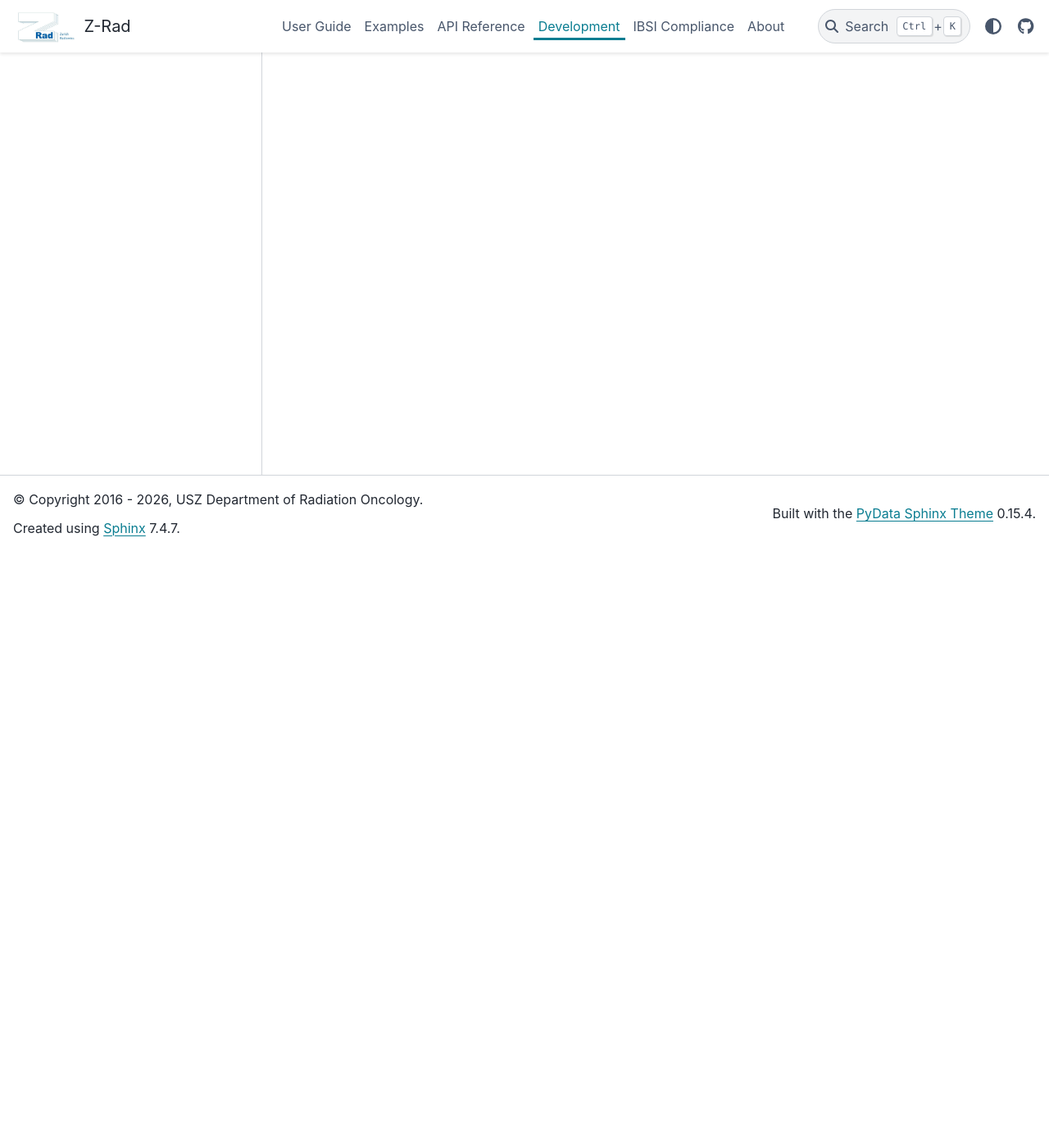
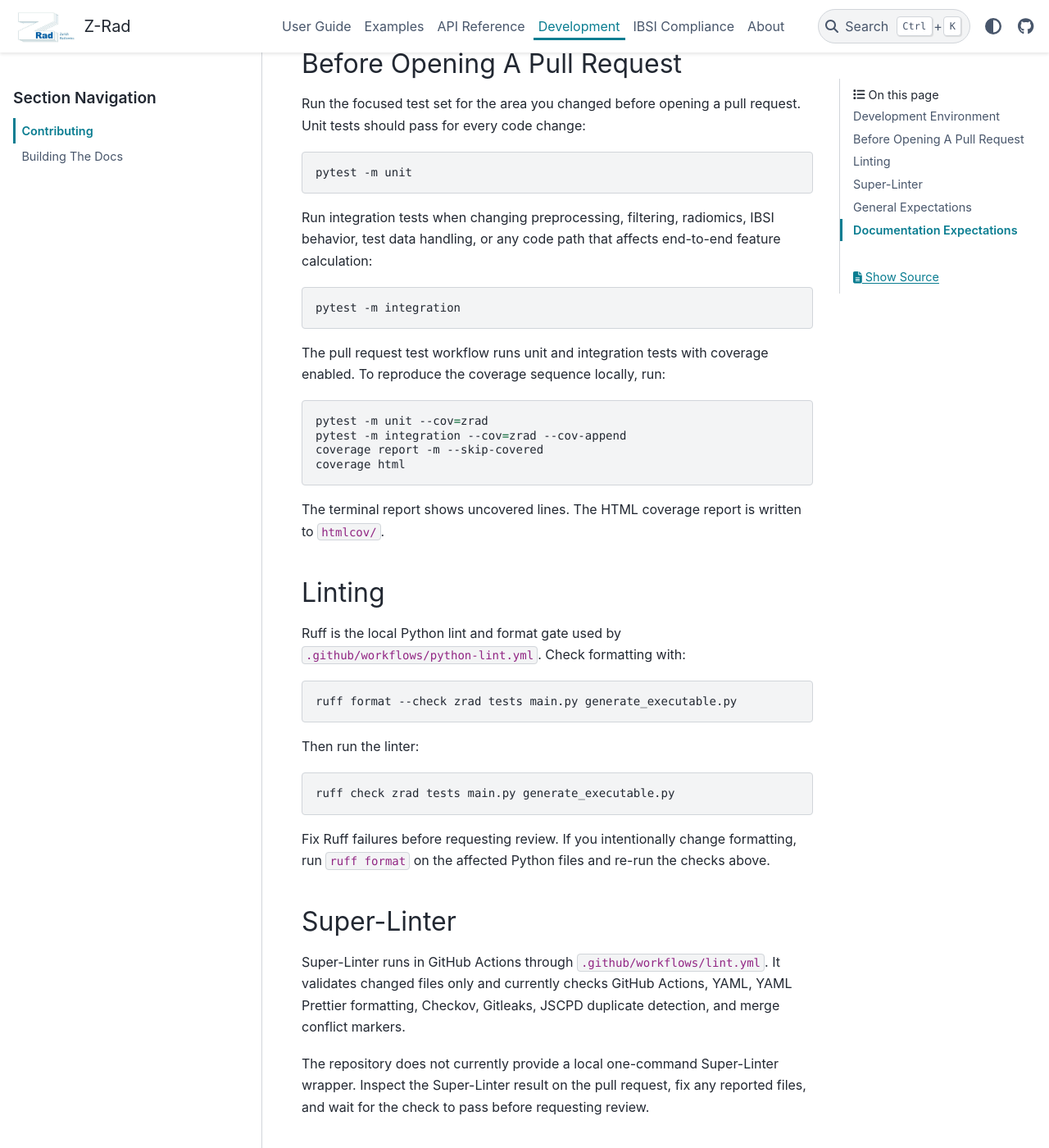
Before and after one commit to medical-physics-usz/z-rad, a Sphinx documentation site: the page built from docs/developer/contributing.rst, in a window 1280 px wide and 1400 px high, scrolled down 727 px. Shown: the whole window at 82% size. Built offline with Sphinx 7.4.7 and the PyData theme 0.15.4, drawn with Linux system fonts in a browser that asks for light colours; some of the changed text lies outside the part shown.

Commit message:
Add development environment and contributor guide
Expand CONTRIBUTING with local development setup and contributor workflow. Adds instructions for creating a Python 3.11+ virtualenv, installing the "dev" extras, and running focused unit/integration tests and coverage locally. Documents Ruff formatting and lint checks to mirror CI, and explains the Super-Linter behavior used in GitHub Actions. These additions aim to help contributors validate changes locally before opening pull requests.

```diff
--- a/docs/developer/contributing.rst
+++ b/docs/developer/contributing.rst
@@ -1,5 +1,95 @@
 Contributing
 ============
+
+Development Environment
+-----------------------
+
+Z-Rad supports Python 3.11 and newer. For local development, use an isolated
+virtual environment from the repository root:
+
+.. code-block:: bash
+
+   python3 -m venv .venv
+   source .venv/bin/activate
+
+On Windows, activate the environment with:
+
+.. code-block:: powershell
+
+   .venv\Scripts\Activate.ps1
+
+Install the full contributor toolchain with the ``dev`` extra. This includes
+the runtime dependencies, documentation tooling, test dependencies, coverage
+tools, and Ruff:
+
+.. code-block:: bash
+
+   python3 -m pip install --upgrade pip
+   python3 -m pip install -e ".[dev]"
+   python3 -m pip check
+
+Before Opening A Pull Request
+-----------------------------
+
+Run the focused test set for the area you changed before opening a pull
+request. Unit tests should pass for every code change:
+
+.. code-block:: bash
+
+   pytest -m unit
+
+Run integration tests when changing preprocessing, filtering, radiomics, IBSI
+behavior, test data handling, or any code path that affects end-to-end feature
+calculation:
+
+.. code-block:: bash
+
+   pytest -m integration
+
+The pull request test workflow runs unit and integration tests with coverage
+enabled. To reproduce the coverage sequence locally, run:
+
+.. code-block:: bash
+
+   pytest -m unit --cov=zrad
+   pytest -m integration --cov=zrad --cov-append
+   coverage report -m --skip-covered
+   coverage html
+
+The terminal report shows uncovered lines. The HTML coverage report is written
+to ``htmlcov/``.
+
+Linting
+-------
+
+Ruff is the local Python lint and format gate used by
+``.github/workflows/python-lint.yml``. Check formatting with:
+
+.. code-block:: bash
+
+   ruff format --check zrad tests main.py generate_executable.py
+
+Then run the linter:
+
+.. code-block:: bash
+
+   ruff check zrad tests main.py generate_executable.py
+
+Fix Ruff failures before requesting review. If you intentionally change
+formatting, run ``ruff format`` on the affected Python files and re-run the
+checks above.
+
+Super-Linter
+------------
+
+Super-Linter runs in GitHub Actions through ``.github/workflows/lint.yml``.
+It validates changed files only and currently checks GitHub Actions, YAML, YAML
+Prettier formatting, Checkov, Gitleaks, JSCPD duplicate detection, and merge
+conflict markers.
+
+The repository does not currently provide a local one-command Super-Linter
+wrapper. Inspect the Super-Linter result on the pull request, fix any reported
+files, and wait for the check to pass before requesting review.
 
 General Expectations
 --------------------
```
